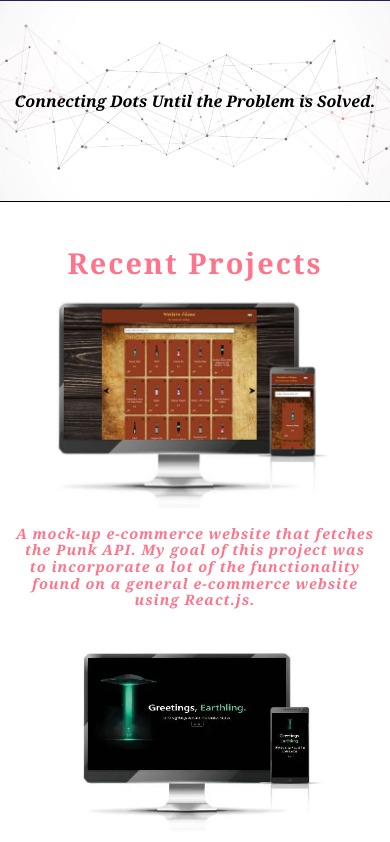
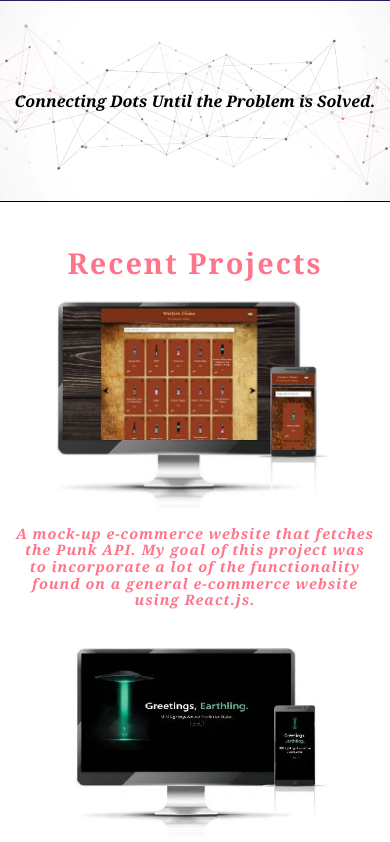
Before and after one commit to stetsonharding/devportfolio, a React (Create React App) app: page / in a window 390 px wide. Shown: the part 2046-2888 px from the top of the page. Built offline with nearby package versions, Linux system fonts and the light colour scheme.

Commit message:
Recent Project height fix - mobile.

```diff
--- a/src/css/RecentProject.css
+++ b/src/css/RecentProject.css
@@ -35,7 +35,7 @@
 @media only screen and (max-width: 600px) {
   .project-img {
     height: 210px;
-    width: 100%;
+    width: 280px;
     cursor: none;
   }
 }
```
